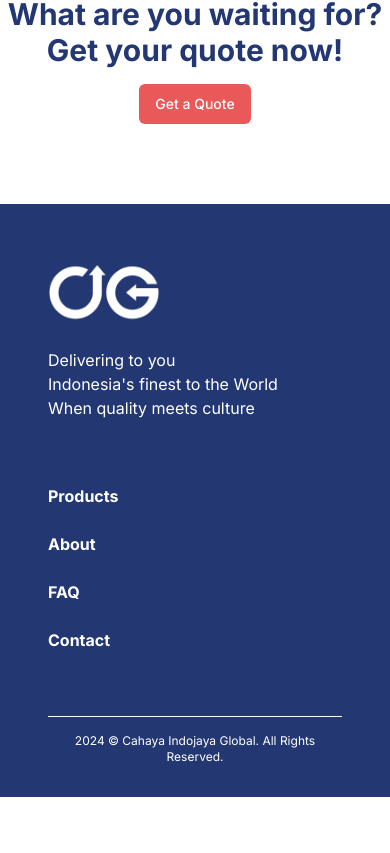
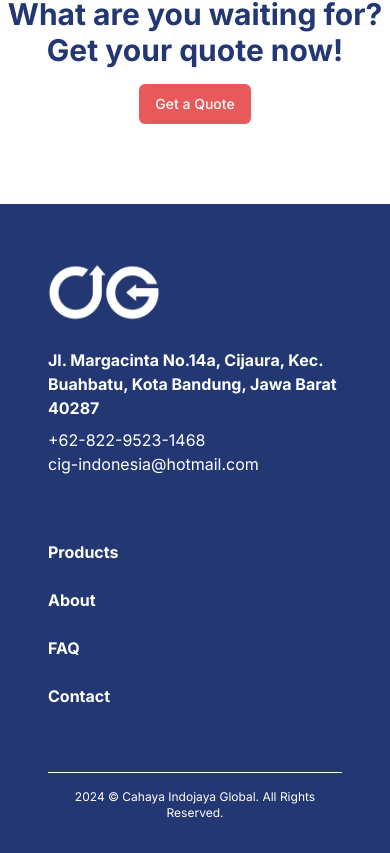
Before and after one commit to owenn2106/cahaya-indojaya-global, a Next.js app: page / in a window 390 px wide. Shown: the part 7351-8204 px from the top of the page. Before the commit the page ends 8148 px from the top, so only its background shows below. Built offline with nearby package versions, Linux system fonts and the light colour scheme.

Commit message:
Add address, phone number and email

```diff
--- a/src/components/footer/index.tsx
+++ b/src/components/footer/index.tsx
@@ -10,10 +10,29 @@ const Footer = () => {
       <div className="flex flex-col lg:flex-row justify-between">
         <div className="text-white">
           <img src={`images/logo-light.webp`} className="h-28" />
-          <p>Delivering to you</p>
-          <p>Indonesia&apos;s finest to the World</p>
-          <p>When quality meets culture</p>
+          <div className="flex flex-col">
+            <a
+              href="https://maps.app.goo.gl/BbZfaygq1UA1bKRh9?g_st=iwb"
+              target="_blank"
+              rel="noopener noreferrer"
+              className="font-bold mb-2"
+            >
+              Jl. Margacinta No.14a, Cijaura, Kec. Buahbatu, Kota Bandung, Jawa Barat 40287</a>
+            <a
+              href="https://wa.me/6282295231468"
+              target="_blank"
+              rel="noopener noreferrer"
+            >
+              +62-822-9523-1468</a>
+            <a
+              href="mailto:cig-indonesia@hotmail.com"
+              target="_blank"
+              rel="noopener noreferrer"
+            >
+              cig-indonesia@hotmail.com</a>
           </div>
+        </div>
+        <div className="flex flex-col justify-between">
           <div className="flex gap-x-20 flex-col lg:flex-row gap-y-6 lg:gap-y-0 mb-8 mt-16 lg:mb-0 lg:mt-0">
             {NAV_ITEMS.map((item) => (
               <span
@@ -24,6 +43,12 @@ const Footer = () => {
                 {item.label}
               </span>
             ))}
+          </div>
+          <div className="text-white flex-col items-end hidden lg:flex">
+            <p>Delivering to you</p>
+            <p>Indonesia&apos;s finest to the World</p>
+            <p>When quality meets culture</p>
+          </div>
         </div>
       </div>
       <div>
```
Lines whose indentation alone changed are shown as unchanged.
